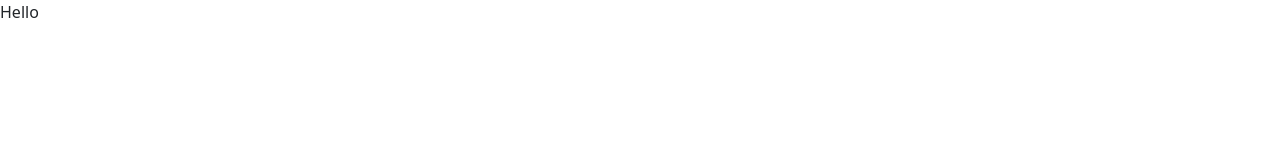
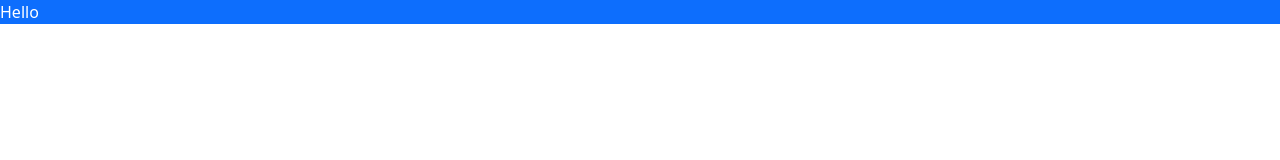
Before and after one commit to cpe-cmu-261207/lab-01-Denisska1231, a plain HTML site: page index.html in a window 1280 px wide. Drawn offline with nearby package versions, Linux system fonts and the light colour scheme.

Commit message:
add nav bar

```diff
--- a/index.html
+++ b/index.html
@@ -19,6 +19,7 @@
   </head>
 
   <body>
-    Hello
+    <!-- Nav bar-->
+    <div class="text-bg-primary">Hello</div>
   </body>
 </html>
```
